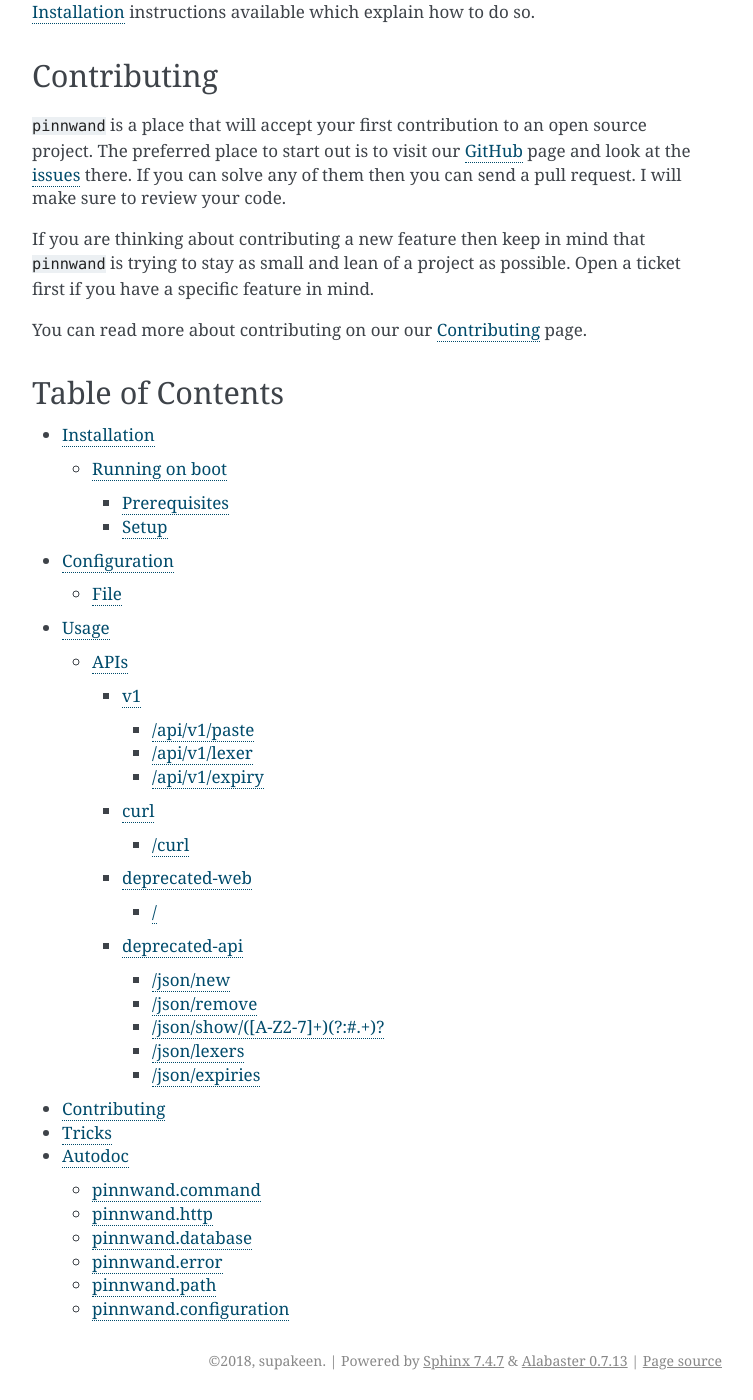
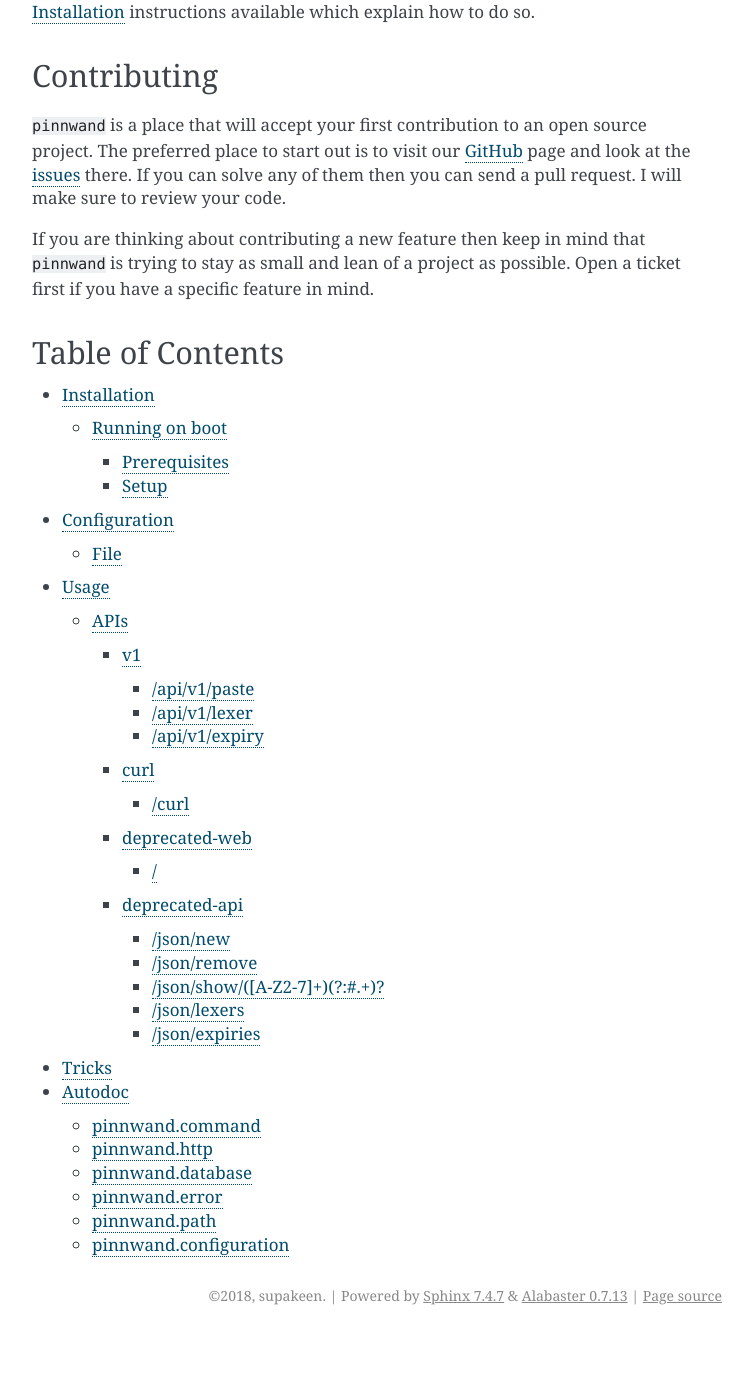
Before and after one commit to supakeen/pinnwand, a Sphinx documentation site: the page built from doc/index.rst, in a window 1280 px wide and 1400 px high, scrolled down 798 px. Shown: the whole window, without its empty margins (388-1141 px from the left). Built offline with Sphinx 7.4.7, drawn with Linux system fonts in a browser that asks for light colours; after the commit the page ends 2133 px from its top, so only the background shows below that.

Commit message:
Remove contributing page for now.

```diff
--- a/doc/contributing.rst
+++ /dev/null
@@ -1,4 +0,0 @@
-.. _contributing:
-
-Contributing
-############
--- a/doc/index.rst
+++ b/doc/index.rst
@@ -44,8 +44,6 @@
 ``pinnwand`` is trying to stay as small and lean of a project as possible. Open
 a ticket first if you have a specific feature in mind.
 
-You can read more about contributing on our our :ref:`contributing` page.
-
 Table of Contents
 =================
 .. toctree::
@@ -53,7 +51,6 @@
    installation
    configuration
    usage
-   contributing
    tricks
    autodoc
 
```
